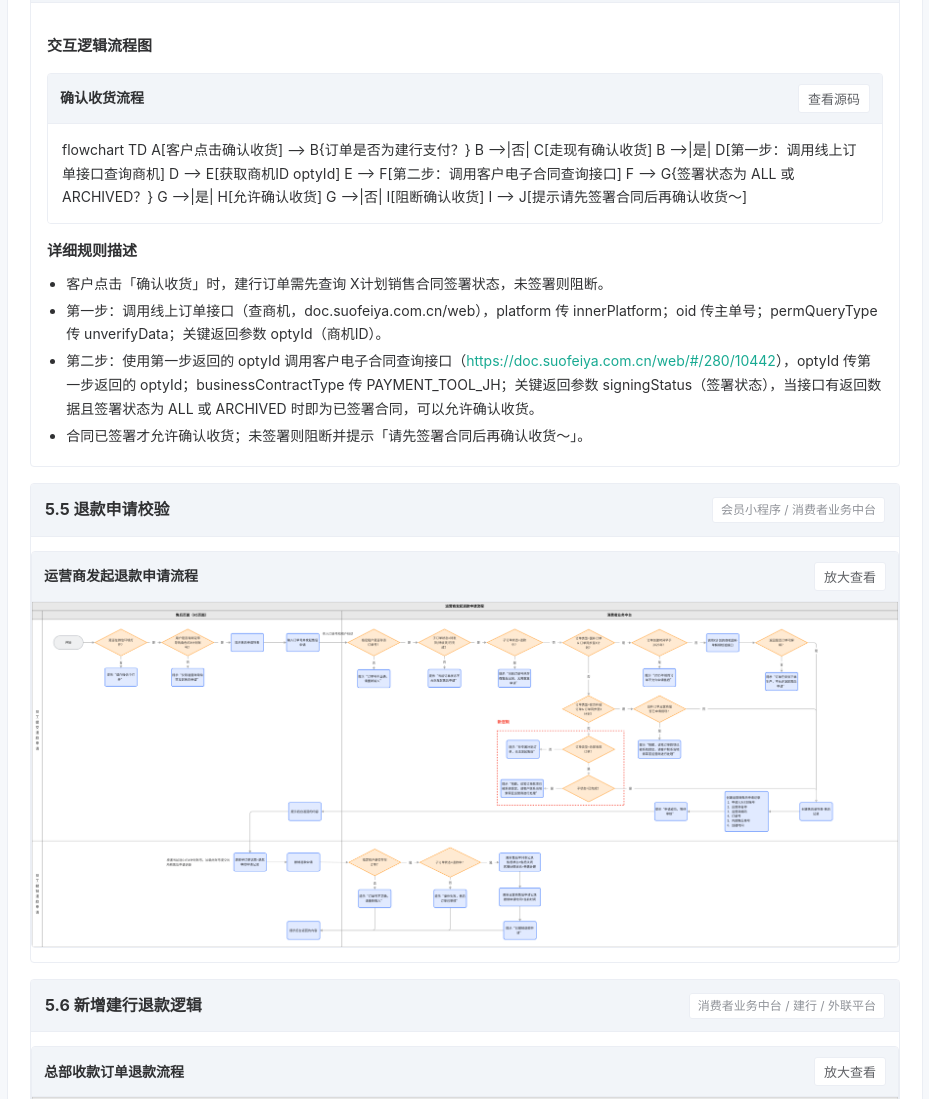
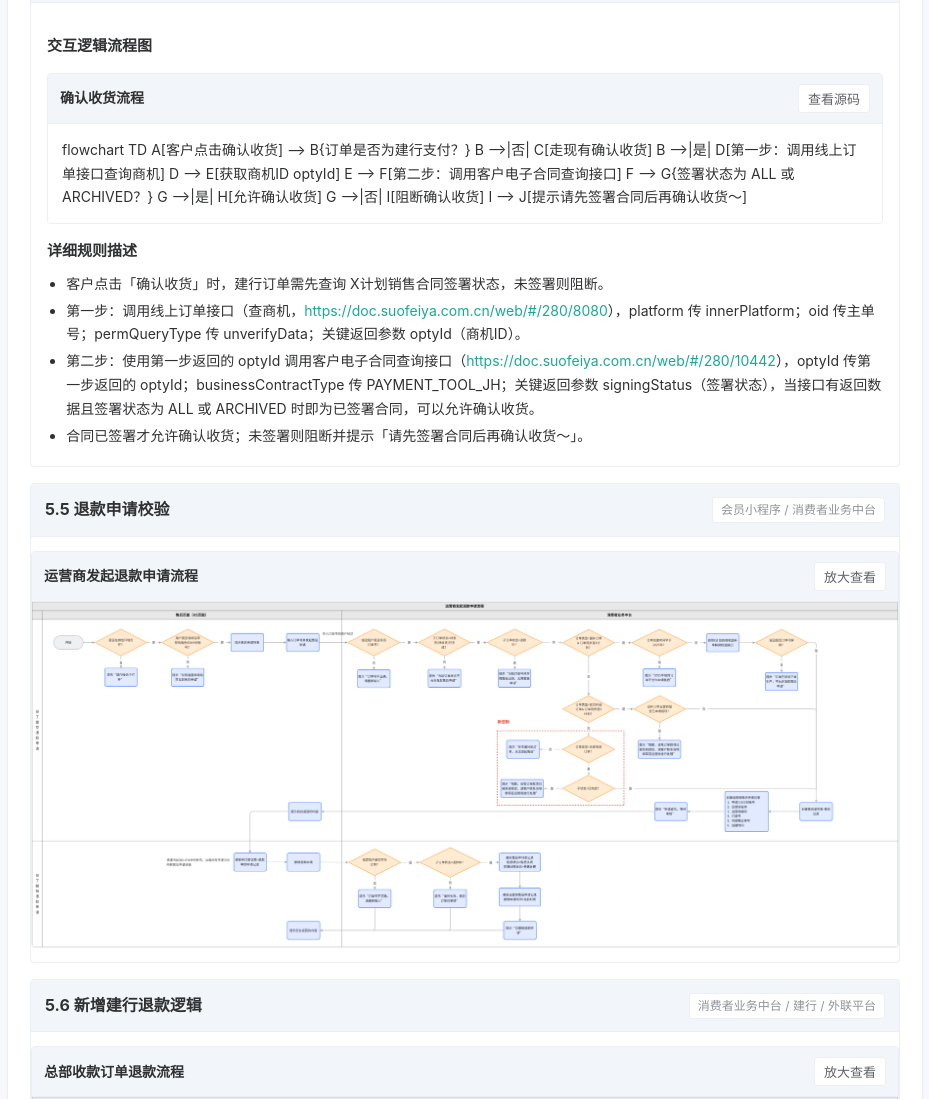
Before and after one commit to hahajackochan/sfy, a plain HTML site: page headquarters-payment-tool/prd/prd_v1.0.html in a window 1280 px wide. Shown: the part 5310-6409 px from the top of the page, without its empty margins (321-1250 px from the left). Drawn offline with Linux system fonts and the light colour scheme; a script that the page names is missing.

Commit message:
总部收款工具 5.4：第一步查商机接口补回可点击完整链接（#/280/8080）

```diff
--- a/headquarters-payment-tool/prd/prd_v1.0.html
+++ b/headquarters-payment-tool/prd/prd_v1.0.html
@@ -155,7 +155,7 @@ F --> G{签署状态为 ALL 或 ARCHIVED？}
 G -->|是| H[允许确认收货]
 G -->|否| I[阻断确认收货]
 I --> J[提示请先签署合同后再确认收货～]</pre></div>
-          <h4>详细规则描述</h4><ul class="rules"><li>客户点击「确认收货」时，建行订单需先查询 X计划销售合同签署状态，未签署则阻断。</li><li>第一步：调用线上订单接口（查商机，doc.suofeiya.com.cn/web），platform 传 innerPlatform；oid 传主单号；permQueryType 传 unverifyData；关键返回参数 optyId（商机ID）。</li><li>第二步：使用第一步返回的 optyId 调用客户电子合同查询接口（<a href="https://doc.suofeiya.com.cn/web/#/280/10442" target="_blank" rel="noopener noreferrer">https://doc.suofeiya.com.cn/web/#/280/10442</a>），optyId 传第一步返回的 optyId；businessContractType 传 PAYMENT_TOOL_JH；关键返回参数 signingStatus（签署状态），当接口有返回数据且签署状态为 ALL 或 ARCHIVED 时即为已签署合同，可以允许确认收货。</li><li>合同已签署才允许确认收货；未签署则阻断并提示「请先签署合同后再确认收货～」。</li></ul>
+          <h4>详细规则描述</h4><ul class="rules"><li>客户点击「确认收货」时，建行订单需先查询 X计划销售合同签署状态，未签署则阻断。</li><li>第一步：调用线上订单接口（查商机，<a href="https://doc.suofeiya.com.cn/web/#/280/8080" target="_blank" rel="noopener noreferrer">https://doc.suofeiya.com.cn/web/#/280/8080</a>），platform 传 innerPlatform；oid 传主单号；permQueryType 传 unverifyData；关键返回参数 optyId（商机ID）。</li><li>第二步：使用第一步返回的 optyId 调用客户电子合同查询接口（<a href="https://doc.suofeiya.com.cn/web/#/280/10442" target="_blank" rel="noopener noreferrer">https://doc.suofeiya.com.cn/web/#/280/10442</a>），optyId 传第一步返回的 optyId；businessContractType 传 PAYMENT_TOOL_JH；关键返回参数 signingStatus（签署状态），当接口有返回数据且签署状态为 ALL 或 ARCHIVED 时即为已签署合同，可以允许确认收货。</li><li>合同已签署才允许确认收货；未签署则阻断并提示「请先签署合同后再确认收货～」。</li></ul>
         </div>
       </article>
 
```
